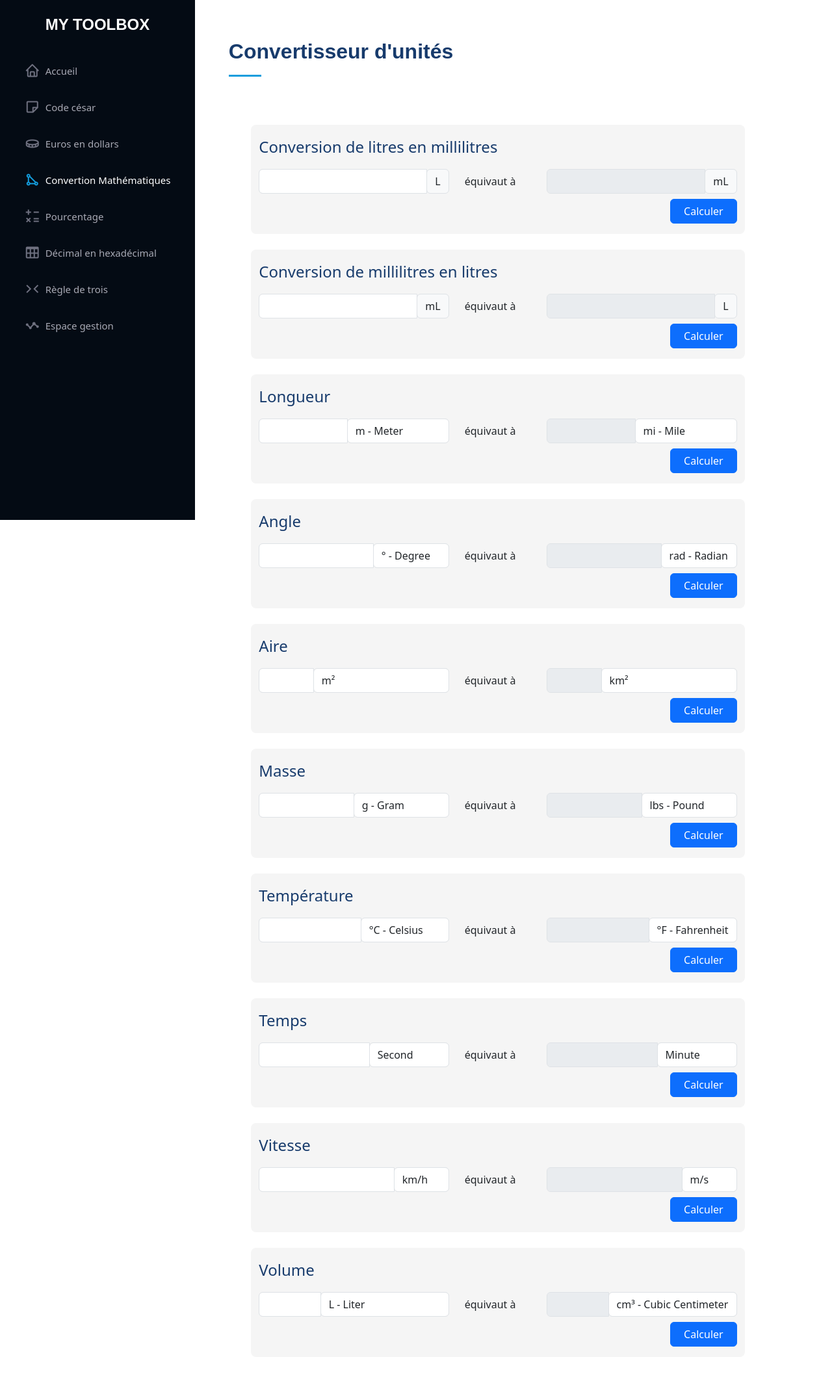
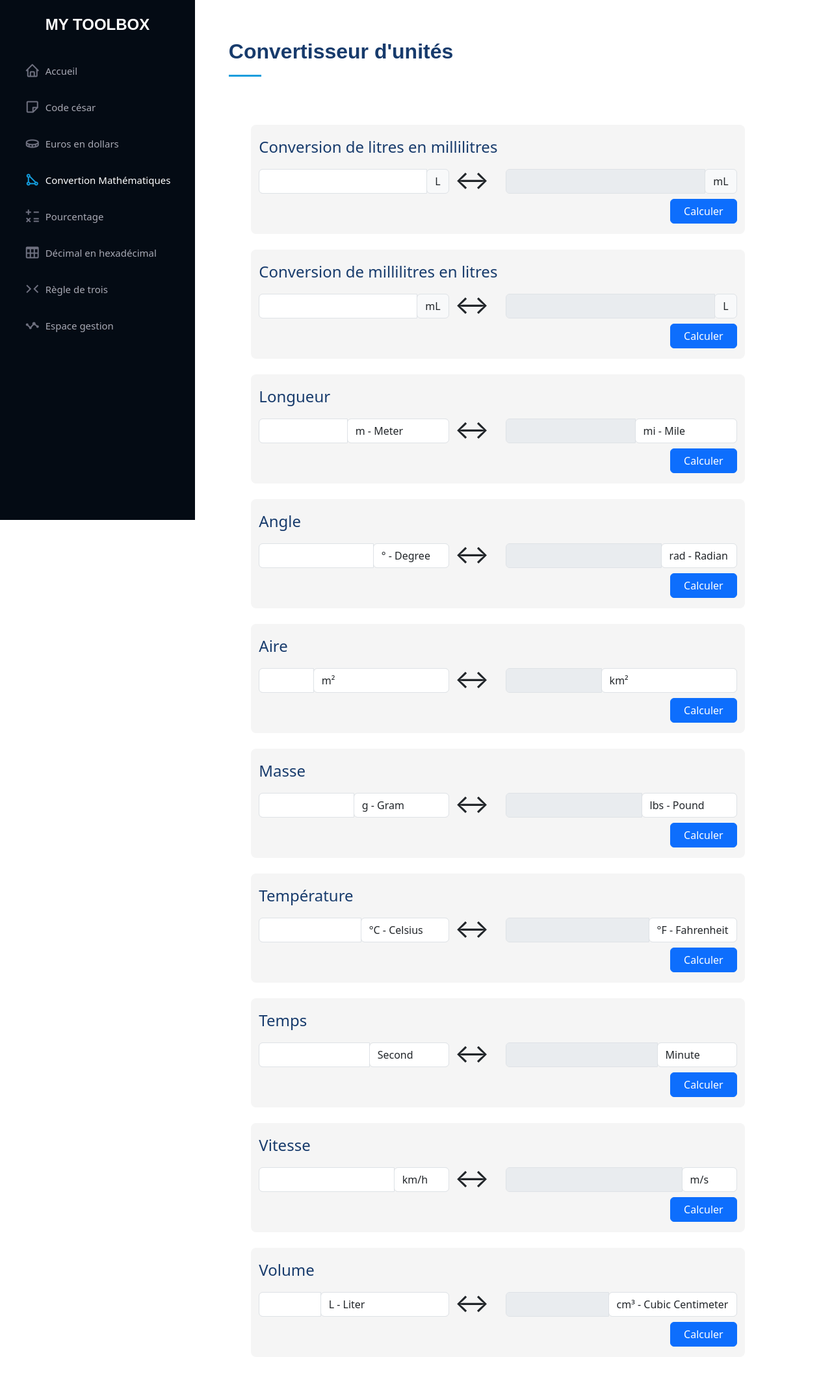
Before and after one commit to Corentin-CESI/Projet-Debuggage, a PHP site: page /convert-maths in a window 1280 px wide. Shown: the whole page at 65% size. Run offline with PHP 8.4, Linux system fonts and the light colour scheme.

Commit message:
Ajustement BS sur bootstrap

```diff
--- a/templates/convert-maths.php
+++ b/templates/convert-maths.php
@@ -17,7 +17,7 @@ template('header', array(
                     <fieldset class="col-11 mx-auto mt-4 pb-3 pt-3">
                         <legend>Conversion de litres en millilitres</legend>
                         <form action="" method="post" name="LtomL">
-                            <div class="form-group row">
+                            <div class="form-group row position-relative">
                                 <div class="col-5">
                                     <label for="L" aria-hidden="true" hidden>Litres</label>
                                     <div class="input-group">
@@ -28,11 +28,11 @@ template('header', array(
                                     </div>
                                 </div>
 
-                                <div class="d-inline-flex align-items-center col-2">
-                                    <span class="ver">équivaut à</span>
+                                <div class="d-inline-flex align-items-center col-1" style="max-height:fit-content">
+                                    <span class="ver fs-1 position-absolute top-0 start-50 translate-middle mt-3" style="padding-right:2em">↔</span>
                                 </div>
 
-                                <div class="col-5">
+                                <div class="col-6">
                                     <label for="mL" aria-hidden="true" hidden>Millilitres</label>
                                     <div class="input-group">
                                         <input id="mL" name="mL" type="text" class="form-control" disabled>
@@ -52,7 +52,7 @@ template('header', array(
                     <fieldset class="col-11 mx-auto mt-4 pb-3 pt-3">
                         <legend>Conversion de millilitres en litres</legend>
                         <form action="" method="post" name="LtomL">
-                            <div class="form-group row">
+                            <div class="form-group row position-relative">
                                 <div class="col-5">
                                     <label for="mL" aria-hidden="true" hidden>Millilitres</label>
                                     <div class="input-group">
@@ -63,11 +63,11 @@ template('header', array(
                                     </div>
                                 </div>
 
-                                <div class="d-inline-flex align-items-center col-2">
-                                    <span class="ver">équivaut à</span>
+                                <div class="d-inline-flex align-items-center col-1" style="max-height:fit-content">
+                                    <span class="ver fs-1 position-absolute top-0 start-50 translate-middle mt-3" style="padding-right:2em">↔</span>
                                 </div>
 
-                                <div class="col-5">
+                                <div class="col-6">
                                     <label for="L" aria-hidden="true" hidden>Litres</label>
                                     <div class="input-group">
                                         <input id="L" name="L" type="text" class="form-control" disabled>
@@ -87,7 +87,7 @@ template('header', array(
                     <fieldset class="col-11 mx-auto mt-4 pb-3 pt-3">
                         <legend>Longueur</legend>
                         <form action="" method="post" name="length">
-                            <div class="form-group row">
+                            <div class="form-group row position-relative">
                                 <div class="col-5">
                                     <div class="input-group">
                                         <input id="fromLength" name="fromLength" type="text" class="form-control" required>
@@ -100,11 +100,11 @@ template('header', array(
                                     </div>
                                 </div>
 
-                                <div class="d-inline-flex align-items-center col-2">
-                                    <span class="ver">équivaut à</span>
+                                <div class="d-inline-flex align-items-center col-1" style="max-height:fit-content">
+                                    <span class="ver fs-1 position-absolute top-0 start-50 translate-middle mt-3" style="padding-right:2em">↔</span>
                                 </div>
 
-                                <div class="col-5">
+                                <div class="col-6">
                                     <div class="input-group">
                                         <input id="toLength" name="toLength" type="text" class="form-control" disabled>
                                         <div class="input-group-append">
@@ -126,7 +126,7 @@ template('header', array(
                     <fieldset class="col-11 mx-auto mt-4 pb-3 pt-3">
                         <legend>Angle</legend>
                         <form action="" method="post" name="angle">
-                            <div class="form-group row">
+                            <div class="form-group row position-relative">
                                 <div class="col-5">
                                     <div class="input-group">
                                         <input id="fromAngle" name="fromAngle" type="text" class="form-control" required>
@@ -139,11 +139,11 @@ template('header', array(
                                     </div>
                                 </div>
 
-                                <div class="d-inline-flex align-items-center col-2">
-                                    <span class="ver">équivaut à</span>
+                                <div class="d-inline-flex align-items-center col-1" style="max-height:fit-content">
+                                    <span class="ver fs-1 position-absolute top-0 start-50 translate-middle mt-3" style="padding-right:2em">↔</span>
                                 </div>
 
-                                <div class="col-5">
+                                <div class="col-6">
                                     <div class="input-group">
                                         <input id="toAngle" name="toAngle" type="text" class="form-control" disabled>
                                         <div class="input-group-append">
@@ -165,7 +165,7 @@ template('header', array(
                     <fieldset class="col-11 mx-auto mt-4 pb-3 pt-3">
                         <legend>Aire</legend>
                         <form action="" method="post" name="area">
-                            <div class="form-group row">
+                            <div class="form-group row position-relative">
                                 <div class="col-5">
                                     <div class="input-group">
                                         <input id="fromArea" name="fromArea" type="text" class="form-control" required>
@@ -178,11 +178,11 @@ template('header', array(
                                     </div>
                                 </div>
 
-                                <div class="d-inline-flex align-items-center col-2">
-                                    <span class="ver">équivaut à</span>
+                                <div class="d-inline-flex align-items-center col-1" style="max-height:fit-content">
+                                    <span class="ver fs-1 position-absolute top-0 start-50 translate-middle mt-3" style="padding-right:2em">↔</span>
                                 </div>
 
-                                <div class="col-5">
+                                <div class="col-6">
                                     <div class="input-group">
                                         <input id="toArea" name="toArea" type="text" class="form-control" disabled>
                                         <div class="input-group-append">
@@ -204,7 +204,7 @@ template('header', array(
                     <fieldset class="col-11 mx-auto mt-4 pb-3 pt-3">
                         <legend>Masse</legend>
                         <form action="" method="post" name="mass">
-                            <div class="form-group row">
+                            <div class="form-group row position-relative">
                                 <div class="col-5">
                                     <div class="input-group">
                                         <input id="fromMass" name="fromMass" type="text" class="form-control" required>
@@ -217,11 +217,11 @@ template('header', array(
                                     </div>
                                 </div>
 
-                                <div class="d-inline-flex align-items-center col-2">
-                                    <span class="ver">équivaut à</span>
+                                <div class="d-inline-flex align-items-center col-1" style="max-height:fit-content">
+                                    <span class="ver fs-1 position-absolute top-0 start-50 translate-middle mt-3" style="padding-right:2em">↔</span>
                                 </div>
 
-                                <div class="col-5">
+                                <div class="col-6">
                                     <div class="input-group">
                                         <input id="toMass" name="toMass" type="text" class="form-control" disabled>
                                         <div class="input-group-append">
@@ -243,7 +243,7 @@ template('header', array(
                     <fieldset class="col-11 mx-auto mt-4 pb-3 pt-3">
                         <legend>Température</legend>
                         <form action="" method="post" name="temperature">
-                            <div class="form-group row">
+                            <div class="form-group row position-relative">
                                 <div class="col-5">
                                     <div class="input-group">
                                         <input id="fromTemperature" name="fromTemperature" type="text" class="form-control" required>
@@ -256,11 +256,11 @@ template('header', array(
                                     </div>
                                 </div>
 
-                                <div class="d-inline-flex align-items-center col-2">
-                                    <span class="ver">équivaut à</span>
+                                <div class="d-inline-flex align-items-center col-1" style="max-height:fit-content">
+                                    <span class="ver fs-1 position-absolute top-0 start-50 translate-middle mt-3" style="padding-right:2em">↔</span>
                                 </div>
 
-                                <div class="col-5">
+                                <div class="col-6">
                                     <div class="input-group">
                                         <input id="toTemperature" name="toTemperature" type="text" class="form-control" disabled>
                                         <div class="input-group-append">
@@ -282,7 +282,7 @@ template('header', array(
                     <fieldset class="col-11 mx-auto mt-4 pb-3 pt-3">
                         <legend>Temps</legend>
                         <form action="" method="post" name="time">
-                            <div class="form-group row">
+                            <div class="form-group row position-relative">
                                 <div class="col-5">
                                     <div class="input-group">
                                         <input id="fromTime" name="fromTime" type="text" class="form-control" required>
@@ -295,11 +295,11 @@ template('header', array(
                                     </div>
                                 </div>
 
-                                <div class="d-inline-flex align-items-center col-2">
-                                    <span class="ver">équivaut à</span>
+                                <div class="d-inline-flex align-items-center col-1" style="max-height:fit-content">
+                                    <span class="ver fs-1 position-absolute top-0 start-50 translate-middle mt-3" style="padding-right:2em">↔</span>
                                 </div>
 
-                                <div class="col-5">
+                                <div class="col-6">
                                     <div class="input-group">
                                         <input id="toTime" name="toTime" type="text" class="form-control" disabled>
                                         <div class="input-group-append">
@@ -321,7 +321,7 @@ template('header', array(
                     <fieldset class="col-11 mx-auto mt-4 pb-3 pt-3">
                         <legend>Vitesse</legend>
                         <form action="" method="post" name="speed">
-                            <div class="form-group row">
+                            <div class="form-group row position-relative">
                                 <div class="col-5">
                                     <div class="input-group">
                                         <input id="fromSpeed" name="fromSpeed" type="text" class="form-control" required>
@@ -334,11 +334,11 @@ template('header', array(
                                     </div>
                                 </div>
 
-                                <div class="d-inline-flex align-items-center col-2">
-                                    <span class="ver">équivaut à</span>
+                                <div class="d-inline-flex align-items-center col-1" style="max-height:fit-content">
+                                    <span class="ver fs-1 position-absolute top-0 start-50 translate-middle mt-3" style="padding-right:2em">↔</span>
                                 </div>
 
-                                <div class="col-5">
+                                <div class="col-6">
                                     <div class="input-group">
                                         <input id="toSpeed" name="toSpeed" type="text" class="form-control" disabled>
                                         <div class="input-group-append">
@@ -360,7 +360,7 @@ template('header', array(
                     <fieldset class="col-11 mx-auto mt-4 pb-3 pt-3">
                         <legend>Volume</legend>
                         <form action="" method="post" name="volume">
-                            <div class="form-group row">
+                            <div class="form-group row position-relative">
                                 <div class="col-5">
                                     <div class="input-group">
                                         <input id="fromVolume" name="fromVolume" type="text" class="form-control" required>
@@ -373,11 +373,11 @@ template('header', array(
                                     </div>
                                 </div>
 
-                                <div class="d-inline-flex align-items-center col-2">
-                                    <span class="ver">équivaut à</span>
+                                <div class="d-inline-flex align-items-center col-1" style="max-height:fit-content">
+                                    <span class="ver fs-1 position-absolute top-0 start-50 translate-middle mt-3" style="padding-right:2em">↔</span>
                                 </div>
 
-                                <div class="col-5">
+                                <div class="col-6">
                                     <div class="input-group">
                                         <input id="toVolume" name="toVolume" type="text" class="form-control" disabled>
                                         <div class="input-group-append">
```
